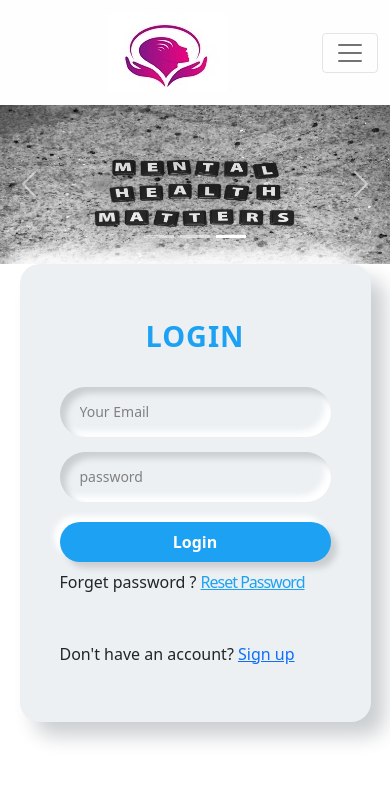
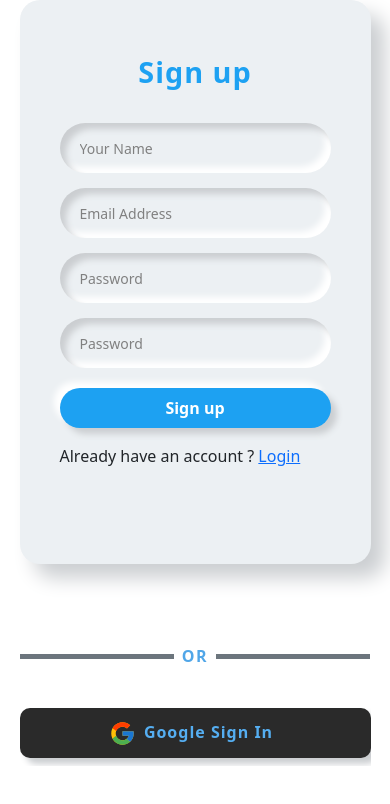
Before and after one commit to ztashneem/Sareen-hopeless-melancholiaa, a React (Create React App) app: page /signup in a window 390 px wide. Shown: the top 804 px of the page. Built offline with nearby package versions, Linux system fonts and the light colour scheme; no server answers.

Commit message:
loogin sign up / create user done

```diff
--- a/src/App.js
+++ b/src/App.js
@@ -4,12 +4,22 @@ import Banner from './Pages/Banner/Banner';
 import 'bootstrap/dist/css/bootstrap.min.css';
 import Header from './Pages/Shared/Header/Header';
 import Home from './Pages/Home/Home/Home';
+import { Route, Routes } from 'react-router-dom';
+import Login from './Pages/Verification/Login/Login';
+import SignUp from './Pages/Verification/SignUp/SignUp';
 function App() {
   return (
     <div className="App">
-      <Header></Header>
-     <Banner></Banner>
-     <Home></Home>
+      <Routes>
+        <Route path='/' element={<Home></Home>}></Route>
+        <Route path='/home' element={<Home></Home>}></Route>
+
+
+
+        <Route path='/login' element={<Login></Login>}></Route>
+        <Route path='/signup' element={<SignUp></SignUp>}></Route>
+
+      </Routes>
     </div>
   );
 }
--- a/src/Pages/Verification/Login/Login.js
+++ b/src/Pages/Verification/Login/Login.js
@@ -4,7 +4,7 @@ import { Link, useLocation, useNavigate } from "react-router-dom";
 import { toast, ToastContainer } from "react-toastify";
 import "react-toastify/dist/ReactToastify.css";
 import auth from "../../../firebase.init";
-
+import SocialLogin from "../SocialLogin/SocialLogin";
 
 import './Login.css'
 
@@ -114,7 +114,7 @@ const Login = () => {
 
 
             </div>
-
+            <SocialLogin></SocialLogin>
         </>
     );
 };
--- /dev/null
+++ b/src/Pages/Verification/SignUp/SignUp.js
@@ -0,0 +1,97 @@
+
+import { useCreateUserWithEmailAndPassword, useSendEmailVerification, useUpdateProfile } from "react-firebase-hooks/auth";
+import { Link, useNavigate } from "react-router-dom";
+import { toast, ToastContainer } from "react-toastify";
+import "react-toastify/dist/ReactToastify.css";
+import auth from "../../../firebase.init";
+
+
+import '../Login/Login.css'
+import SocialLogin from "../SocialLogin/SocialLogin";
+
+const SignUp = () => {
+    const [sendEmailVerification, sending,] = useSendEmailVerification(auth);
+    const [
+        createUserWithEmailAndPassword,
+        user,
+        loading,
+        error,
+    ] = useCreateUserWithEmailAndPassword(auth, { sendEmailVerification: true });
+    const [updateProfile, updating] = useUpdateProfile(auth);
+
+    const navigate = useNavigate();
+
+    // navigate to login
+    const navigateLogin = () => {
+        navigate('/login');
+    }
+
+    if (loading || updating || sending) {
+        // return <Loading></Loading>;
+    }
+
+    if (error) {
+        // console.log('error', error);
+    }
+    if (user) {
+        // toast.success('Successfully created');
+        navigate('/home');
+    }
+    // email verification
+    const emailVerification = async () => {
+        await sendEmailVerification();
+    }
+
+    // create user profile
+    const handleRegister = async (event) => {
+        event.preventDefault();
+        const name = event.target.name.value;
+        const email = event.target.email.value;
+        const password = event.target.password.value;
+        const confirmPassword = event.target.confirmPassword.value;
+
+        if (password.length < 6) {
+            toast.error('Password is too short', { id: "error" })
+
+            return;
+        }
+        if (password === confirmPassword) {
+            emailVerification();
+            await createUserWithEmailAndPassword(email, password);
+            toast.success(' Account Create Successfully !', { id: "success" })
+            await updateProfile({ displayName: name });
+            // console.log('Successfully created');
+            navigate('/home');
+        }
+        else {
+            return toast.error('password mismactched', { id: "wrong password" })
+        }
+
+    }
+
+
+    return (
+        <>
+            <div className="login-container">
+                <div className="login-title">Sign up</div>
+                <form className="login-form" onSubmit={handleRegister}>
+                    <input type="text" name="name" id="1" placeholder='Your Name' />
+
+                    <input type="email" name="email" id="2" placeholder='Email Address' required />
+
+                    <input type="password" name="password" id="3" placeholder='Password' required />
+                    <input type="password" name="confirmPassword" id="4" placeholder='Password' required />
+
+                    <button type="submit" value="Register">Sign up</button>
+
+                    <ToastContainer />
+                    <p className="py-3">Already have an account ? <Link onClick={navigateLogin} to="/login">Login</Link> </p> <br />
+                </form>
+
+            </div>
+            <SocialLogin></SocialLogin>
+        </>
+    );
+};
+
+export default SignUp;
--- /dev/null
+++ b/src/Pages/Verification/SocialLogin/SocialLogin.css
@@ -0,0 +1,40 @@
+.social_container {
+    width: 350px;
+    height: auto;
+    margin: 4rem auto;
+    box-sizing: border-box;
+}
+
+/* social btn  */
+
+.social_button {
+    color: #55aef1;
+    margin-top: 20px;
+    background: #2a2a2a;
+    height: 50px;
+    border-radius: 10px;
+    cursor: pointer;
+    font-weight: 600;
+    letter-spacing: 1px;
+    box-shadow: 6px 6px 6px #cbced1, -6px -6px 6px #ffffff;
+    transition: 0.5s;
+    border: none;
+}
+
+.login_or {
+    letter-spacing: 1.5px;
+    color: #50a6e8;
+    font-weight: 700;
+}
+
+.googlefont {
+    font-size: 27px;
+}
+
+@media only screen and (max-width:496px) {
+    .social_container {
+        width: 90%;
+        overflow-x: hidden !important;
+        margin: o auto;
+    }
+}
--- /dev/null
+++ b/src/Pages/Verification/SocialLogin/SocialLogin.js
@@ -0,0 +1,49 @@
+import React from 'react';
+import { useSignInWithGoogle } from 'react-firebase-hooks/auth';
+import { useNavigate } from 'react-router-dom';
+import auth from '../../../firebase.init';
+import './SocialLogin.css';
+import { FcGoogle } from 'react-icons/fc'
+
+const SocialLogin = () => {
+    const [signInWithGoogle, user, loading, error] = useSignInWithGoogle(auth);
+
+    const navigate = useNavigate();
+
+    let errorElement;
+
+    if (loading) {
+        console.log('loading component asbe shared theke');
+    }
+
+    if (error) {
+        errorElement = <p className='text-danger'>Error: {error?.message}</p>
+    }
+
+    if (user) {
+        navigate('/home');
+    }
+    return (
+        <div className='social_container '>
+            <div className='d-flex align-items-center'>
+                <div style={{ height: '5px' }} className='bg-secondary w-50'></div>
+                <p className='mt-3 fw-bold login_or  px-2'>OR</p>
+                <div style={{ height: '5px' }} className='bg-secondary w-50'></div>
+            </div>
+            {errorElement}
+            <div className='mt-4'>
+                <button
+                    onClick={() => signInWithGoogle()}
+                    className='social_button w-100 d-block mx-auto my-2'>
+                    <FcGoogle className='googlefont'></FcGoogle>
+                    <span className='px-2'>Google Sign In</span>
+                </button>
+
+
+
+            </div>
+        </div>
+    );
+};
+
+export default SocialLogin;
```
Also changed, not shown: src/Pages/Verification/RequireAuth/RequireAuth.js (added, +25 -0 lines).
